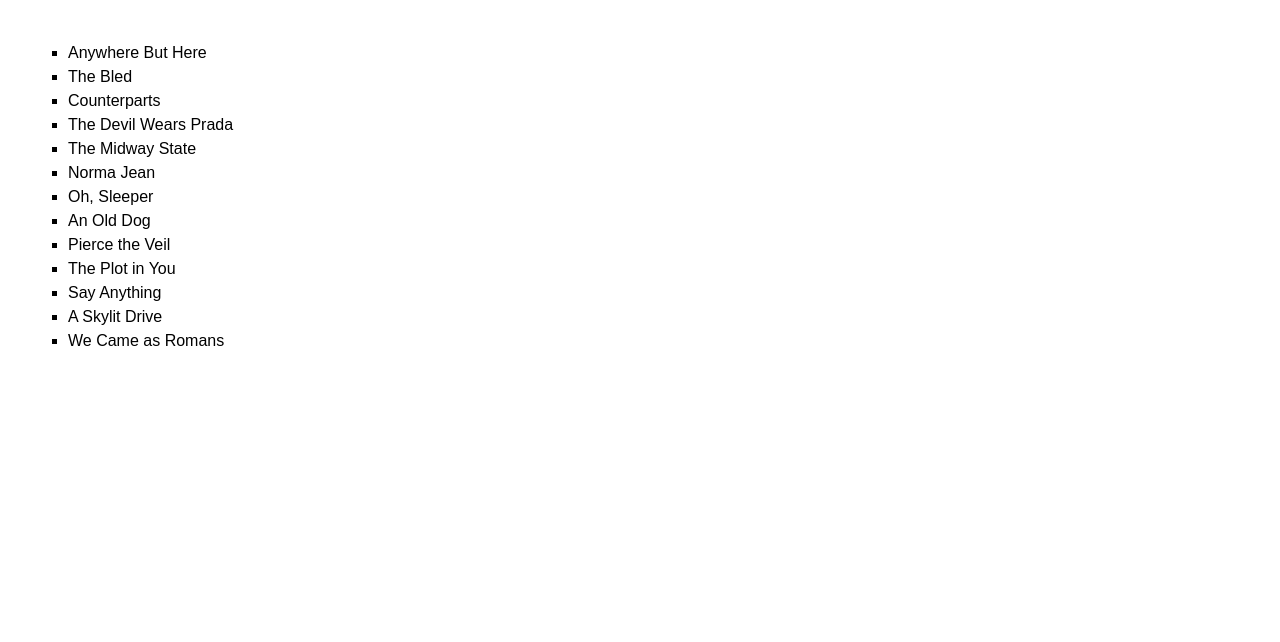
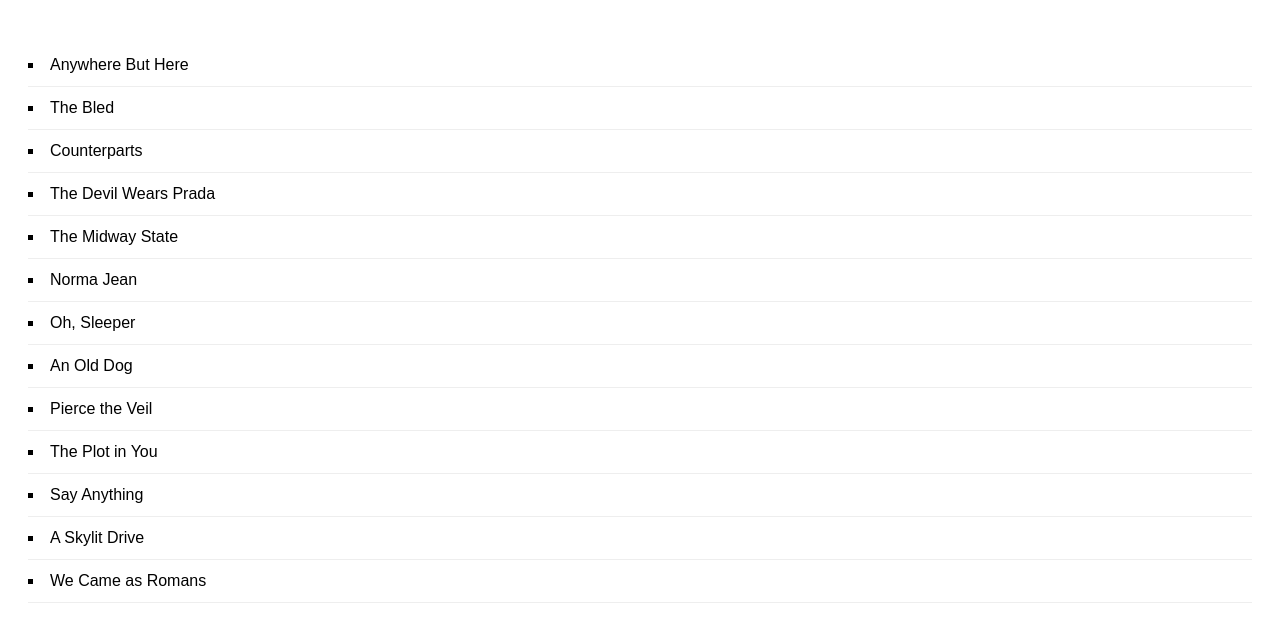
Before and after one commit to acciojob/sorting-articles-sethuram333, a website: page main.html in a window 1280 px wide. Drawn offline with Linux system fonts and the light colour scheme.

Commit message:
created a submission

```diff
--- a/styles.css
+++ b/styles.css
@@ -1,11 +1,15 @@
-/*  your css code here. If applicable */
-/* your css code here. If applicable */
 body {
-	font-family: Arial, sans-serif;
-	padding: 20px;
+  font-family: Arial, sans-serif;
+  padding: 20px;
+}
+
+ul {
+  list-style-type: square;      /* round bullets */
+  list-style-position: inside; /* keeps bullets aligned nicely */
+  padding-left: 0;
 }
 
 li {
-	list-style-type:square;
-	margin: 6px 0;
+  padding: 12px 0;
+  border-bottom: 1px solid #eee;
 }
```
